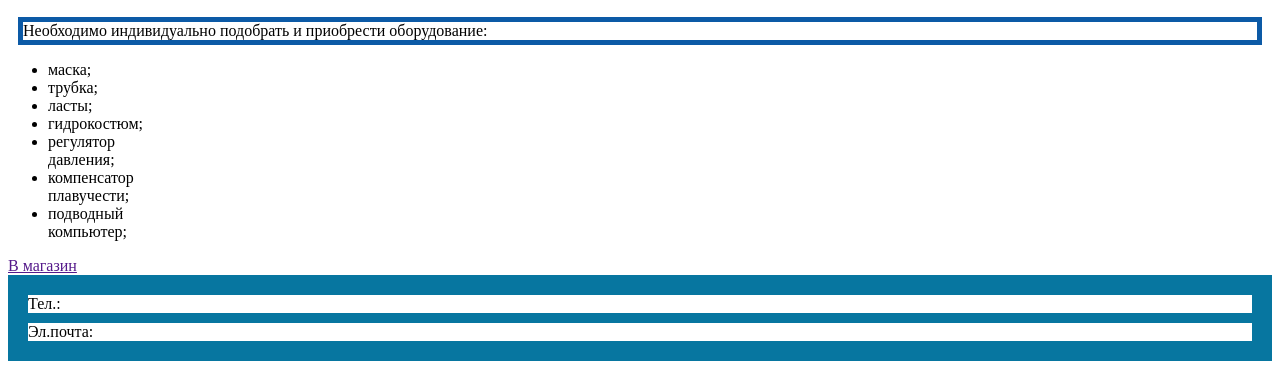
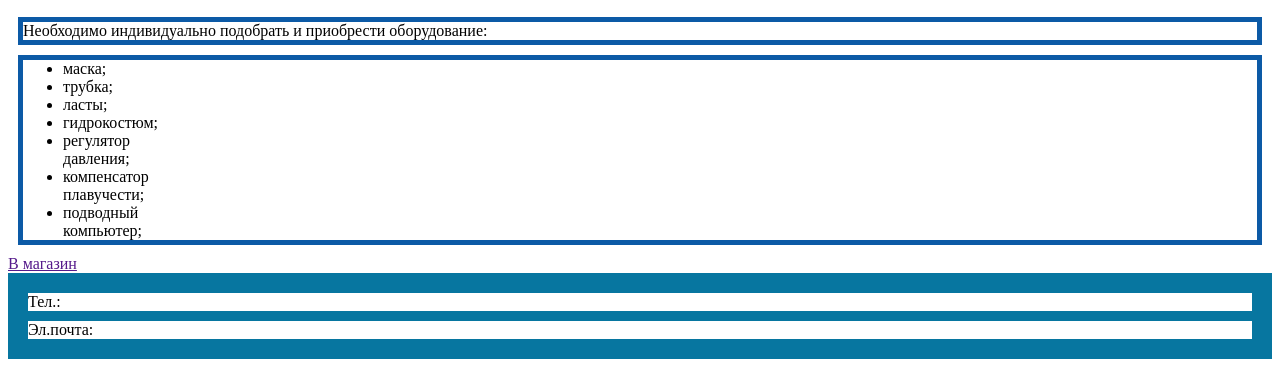
Before and after one commit to VANDFRGR/diving, a plain HTML site: page index.html in a window 1280 px wide. Shown: the part 811-1180 px from the top of the page. Drawn offline with Linux system fonts and the light colour scheme.

Commit message:
Update style.css

```diff
--- a/style.css
+++ b/style.css
@@ -32,6 +32,10 @@ main p {
    border: 5px solid #0C5AA6;
     margin:10px;
 }
+main ul {
+   border: 5px solid #0C5AA6;
+    margin:10px;
+}
 h1 {
 text-align: center;
 }
```
